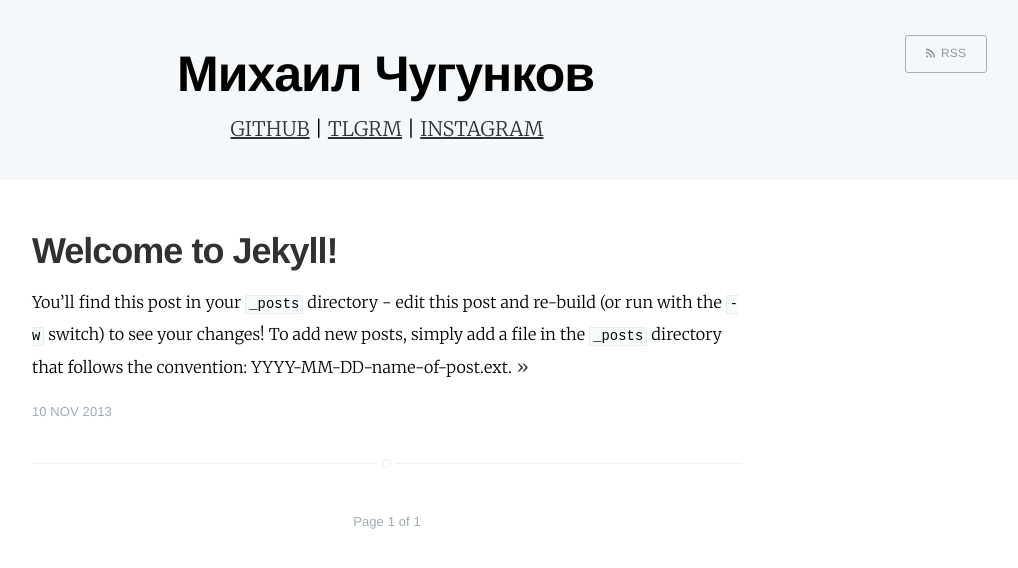
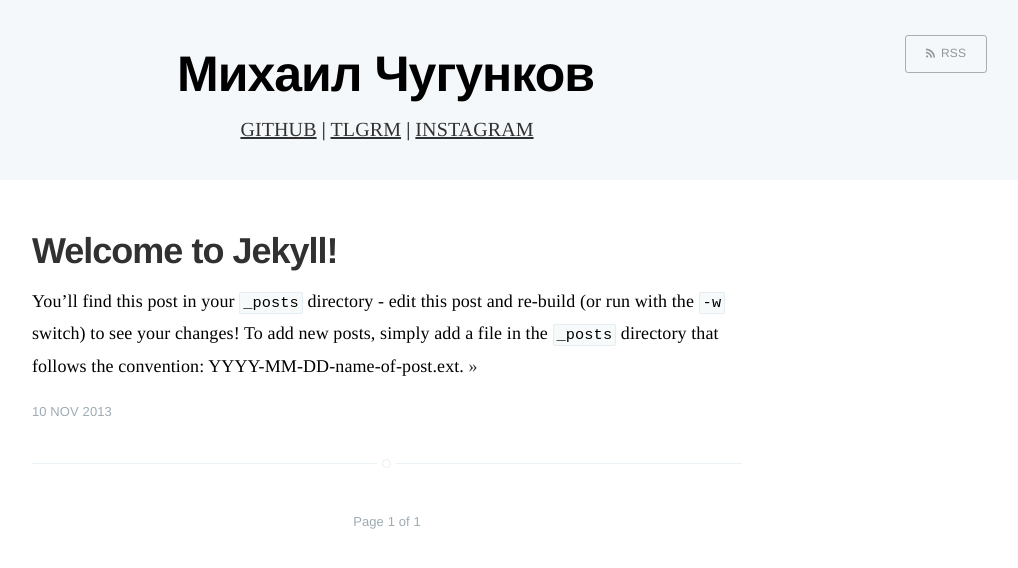
Before and after one commit to poslegm/blog, a Jekyll site: the page built from index.html, in a window 1280 px wide. Shown: the top 568 px of the page, without its empty margins (253-1271 px from the left). Built offline with Jekyll 4.4.1, drawn with Linux system fonts in a browser that asks for light colours; the list of posts is cut into pages by our own code.

Commit message:
Merriweather -> Times

```diff
--- a/_layouts/default.html
+++ b/_layouts/default.html
@@ -12,7 +12,6 @@
     <meta name="viewport" content="width=device-width, initial-scale=1.0" />
 
     <link rel="stylesheet" type="text/css" href="/assets/css/screen.css" />
-    <link rel="stylesheet" type="text/css" href="//fonts.googleapis.com/css?family=Merriweather:300,700,700italic,300italic" />
     <link rel="stylesheet" type="text/css" href="/assets/css/main.css" />
 
 </head>
--- a/assets/css/screen.css
+++ b/assets/css/screen.css
@@ -138,7 +138,7 @@ html {
 body {
     height: 100%;
     max-height: 100%;
-    font-family: "Merriweather", serif;
+    font-family: Times, serif;
     letter-spacing: 0.01rem;
     font-size: 1.8rem;
     line-height: 1.75em;
@@ -613,7 +613,7 @@ iframe, .fluid-width-video-wrapper {
     font-size: 2rem;
     line-height: 1.5em;
     font-weight: 400;
-    font-family: "Merriweather", serif;
+    font-family: Times, serif;
     letter-spacing: 0.01rem;
     color: rgba(255,255,255,0.8);
 }
@@ -689,7 +689,7 @@ body:not(.post-template) .post-title {
 
 .post-excerpt p {
     margin: 0;
-    font-size: 0.9em;
+    font-size: 1.0em;
     line-height: 1.7em;
 }
 
@@ -1081,7 +1081,7 @@ body:not(.post-template) .post-title {
 
 .author-profile .author-meta {
     margin: 2rem 0;
-    font-family: "Merriweather", serif;
+    font-family: Times, serif;
     letter-spacing: 0.01rem;
     font-size: 1.7rem;
 }
@@ -1233,7 +1233,7 @@ body:not(.post-template) .post-title {
     }
 
     .post {
-        font-size: 0.95em
+        font-size: 1.0em
     }
 
     body:not(.post-template) .post-title {
```
